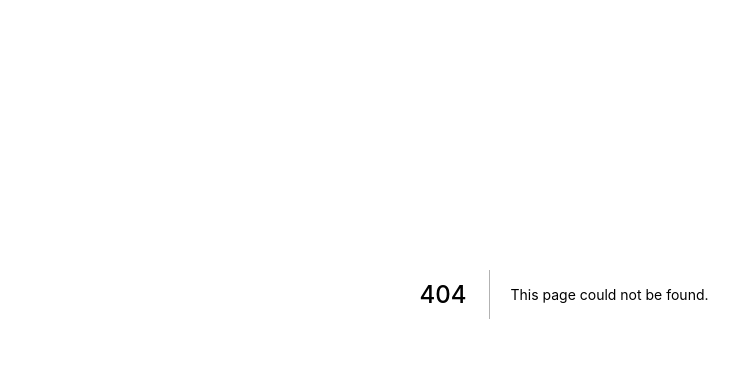
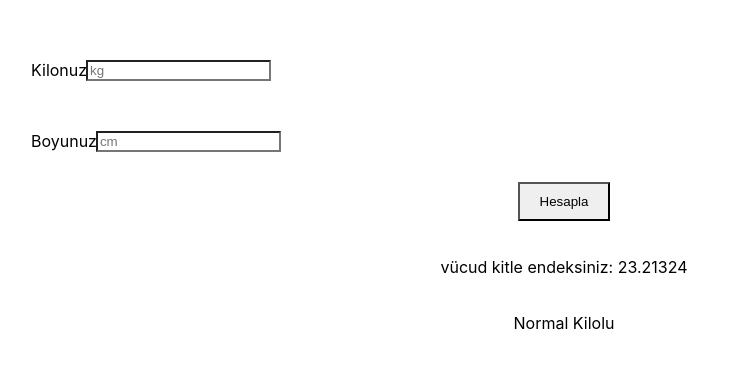
Before and after one commit to ozkalai/BMI, a Next.js app: page /components/InputArea in a window 1280 px wide. Before the commit this address had no page. Shown: the part 106-474 px from the top of the page, without its empty margins (76-815 px from the left). Built offline with nearby package versions, Linux system fonts and the light colour scheme.

Commit message:
InputArea component created

```diff
--- /dev/null
+++ b/pages/components/InputArea.js
@@ -0,0 +1,84 @@
+import React from "react";
+import {
+  Flex,
+  Box,
+  Link,
+  Container,
+  Text,
+  InputGroup,
+  InputLeftAddon,
+  Input,
+  Button,
+} from "@chakra-ui/react";
+
+export default function InputArea() {
+  // States
+  const [kilogram, setKilogram] = React.useState("");
+  const [height, setHeight] = React.useState("");
+
+  // Event handlers
+  const handleKilogramChange = (event) => setKilogram(event.target.value);
+  const handleHeightChange = (event) => setHeight(event.target.value);
+  const handleClick = () => {
+    console.log(kilogram * height);
+  };
+  return (
+    <Flex
+      display="flex"
+      justifyContent="center"
+      alignItems="center"
+      minWidth="full"
+      height="auto"
+      backgroundColor="whiteAlpha.500"
+      minHeight={600}
+    >
+      <Box
+        display="flex"
+        width="90%"
+        minWidth="300px"
+        height="500px"
+        backgroundColor="whiteAlpha.500"
+        justifyContent="center"
+        alignItems="center"
+        flexDirection="column"
+        mt="20px"
+        border="solid"
+        boxShadow="xl"
+        p="6"
+        rounded="sm"
+        bg="white"
+        borderColor="#fff"
+        borderRadius="5px"
+        padding="40px"
+      >
+        <InputGroup mb={50}>
+          <InputLeftAddon>Kilonuz</InputLeftAddon>
+          <Input
+            value={kilogram}
+            onChange={handleKilogramChange}
+            placeholder="kg"
+            type="number"
+          />
+        </InputGroup>
+        <InputGroup mb="30px">
+          <InputLeftAddon>Boyunuz</InputLeftAddon>
+          <Input type="number" placeholder="cm" onChange={handleHeightChange} />
+        </InputGroup>
+        <Button
+          variant="solid"
+          size="md"
+          mb="20px"
+          pl="20px"
+          pr="20px"
+          pt="10px"
+          pb="10px"
+          onClick={handleClick}
+        >
+          Hesapla
+        </Button>
+        <Text mb="20px">vücud kitle endeksiniz: 23.21324</Text>
+        <Text>Normal Kilolu</Text>
+      </Box>
+    </Flex>
+  );
+}
```
